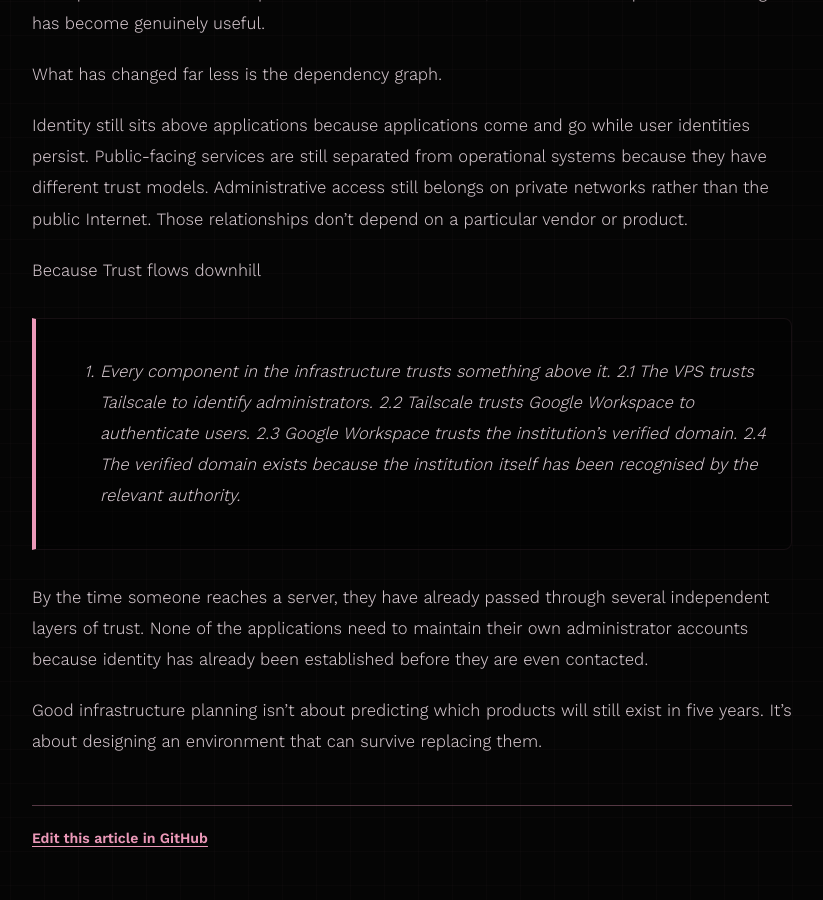
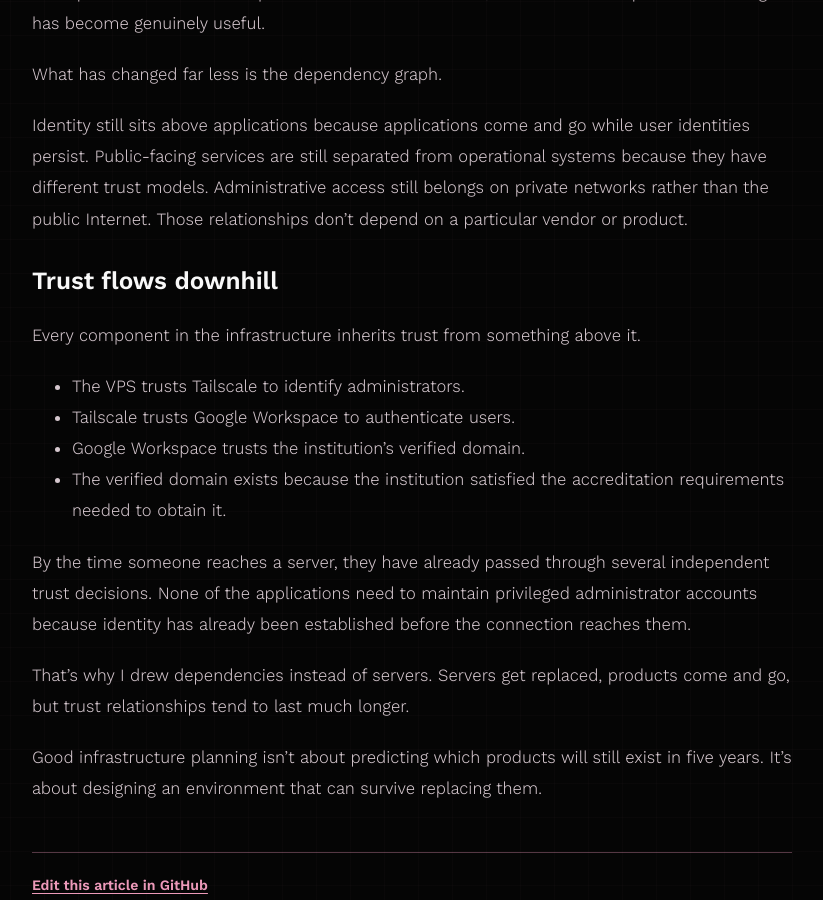
Before and after one commit to R2Pitou/R2Pitou, a Jekyll site: the page built from articles/governance/planning-the-plumbing-infrastructure-before-classrooms/index.md, in a window 1280 px wide and 900 px high, scrolled down 4895 px. Shown: the whole window, without its empty margins (228-1051 px from the left). Built offline with Jekyll 4.4.1, drawn with Linux system fonts in a browser that asks for light colours.

Commit message:
I lOvE NaRkDOwN

```diff
--- a/articles/governance/planning-the-plumbing-infrastructure-before-classrooms/index.md
+++ b/articles/governance/planning-the-plumbing-infrastructure-before-classrooms/index.md
@@ -64,14 +64,17 @@
 
 Identity still sits above applications because applications come and go while user identities persist. Public-facing services are still separated from operational systems because they have different trust models. Administrative access still belongs on private networks rather than the public Internet. Those relationships don't depend on a particular vendor or product.
 
-Because Trust flows downhill
+### Trust flows downhill
 
->1. Every component in the infrastructure trusts something above it.
->2.1 The VPS trusts Tailscale to identify administrators.
->2.2 Tailscale trusts Google Workspace to authenticate users.
->2.3 Google Workspace trusts the institution's verified domain.
->2.4 The verified domain exists because the institution itself has been recognised by the relevant authority.
+Every component in the infrastructure inherits trust from something above it.
 
-By the time someone reaches a server, they have already passed through several independent layers of trust. None of the applications need to maintain their own administrator accounts because identity has already been established before they are even contacted.
+- The VPS trusts Tailscale to identify administrators.
+- Tailscale trusts Google Workspace to authenticate users.
+- Google Workspace trusts the institution's verified domain.
+- The verified domain exists because the institution satisfied the accreditation requirements needed to obtain it.
+
+By the time someone reaches a server, they have already passed through several independent trust decisions. None of the applications need to maintain privileged administrator accounts because identity has already been established before the connection reaches them.
+
+That's why I drew dependencies instead of servers. Servers get replaced, products come and go, but trust relationships tend to last much longer.
 
 Good infrastructure planning isn't about predicting which products will still exist in five years. It's about designing an environment that can survive replacing them.
```
